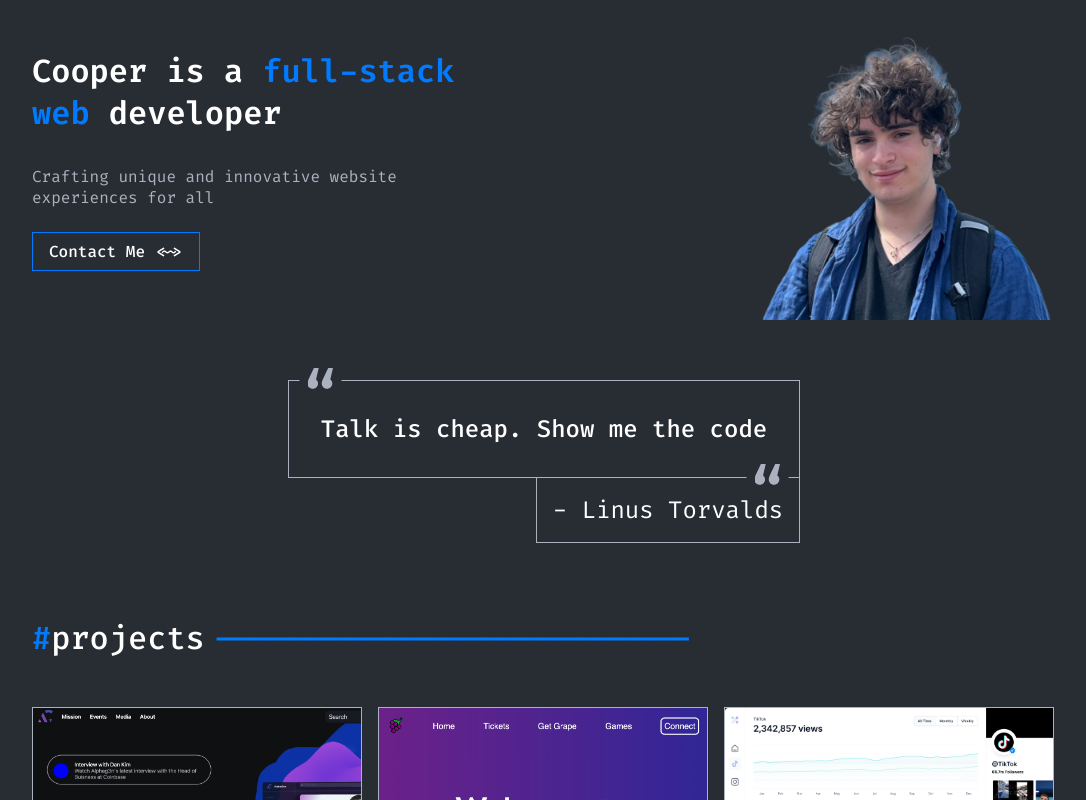
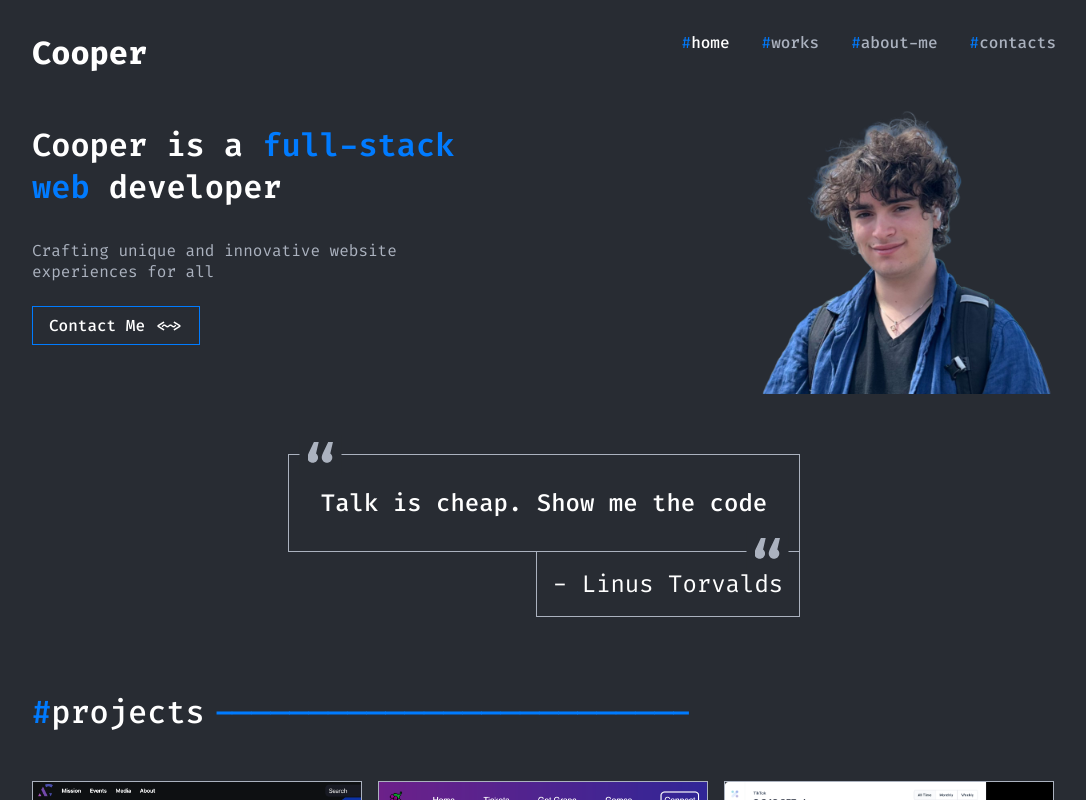
Before and after one commit to CoopTRUE/PortfolioV2, a SvelteKit app: page / in a window 1280 px wide. Shown: the top 800 px of the page, without its empty margins (96-1182 px from the left). Built offline with nearby package versions, Linux system fonts and the light colour scheme.

Commit message:
starting work on nav

```diff
--- a/src/global.scss
+++ b/src/global.scss
@@ -32,6 +32,9 @@ main {
   flex-direction: column;
   align-items: center;
   min-height: 100vh;
+}
+main,
+header {
   max-width: 64rem;
   margin-inline: auto;
 }
--- /dev/null
+++ b/src/lib/components/Header.svelte
@@ -0,0 +1,64 @@
+<script lang="ts">
+  import { page } from '$app/stores'
+
+  const links = {
+    '/': 'home',
+    '/works': 'works',
+    '/about-me': 'about-me',
+    '/contacts': 'contacts',
+  }
+  $: ({ pathname } = $page.url)
+</script>
+
+<header>
+  <nav>
+    <div class="logo">
+      <p>Cooper</p>
+    </div>
+    <ul class="links">
+      {#each Object.entries(links) as [link, name]}
+        {@const active = pathname === link}
+        <li class="link" class:active>
+          <a href={link}>{name}</a>
+        </li>
+      {/each}
+    </ul>
+  </nav>
+</header>
+
+<style lang="scss">
+  nav {
+    display: flex;
+    justify-content: space-between;
+    margin-top: 2rem;
+  }
+  .links {
+    display: flex;
+    gap: 2rem;
+  }
+  .link {
+    &.active {
+      a {
+        color: white;
+      }
+    }
+    a {
+      color: var(--color-gray);
+      font-weight: 500;
+      text-decoration: none;
+      transition: color 0.2s ease-in-out;
+      &:hover {
+        color: white;
+      }
+    }
+    &::before {
+      content: '#';
+      color: var(--color-primary);
+    }
+  }
+  .logo {
+    color: white;
+    font-size: 2rem;
+    font-weight: 700;
+  }
+</style>
--- a/src/routes/+layout.svelte
+++ b/src/routes/+layout.svelte
@@ -1,5 +1,7 @@
 <script>
+  import Header from '$lib/components/Header.svelte'
   import '../global.scss'
 </script>
 
+<Header />
 <slot />
```
